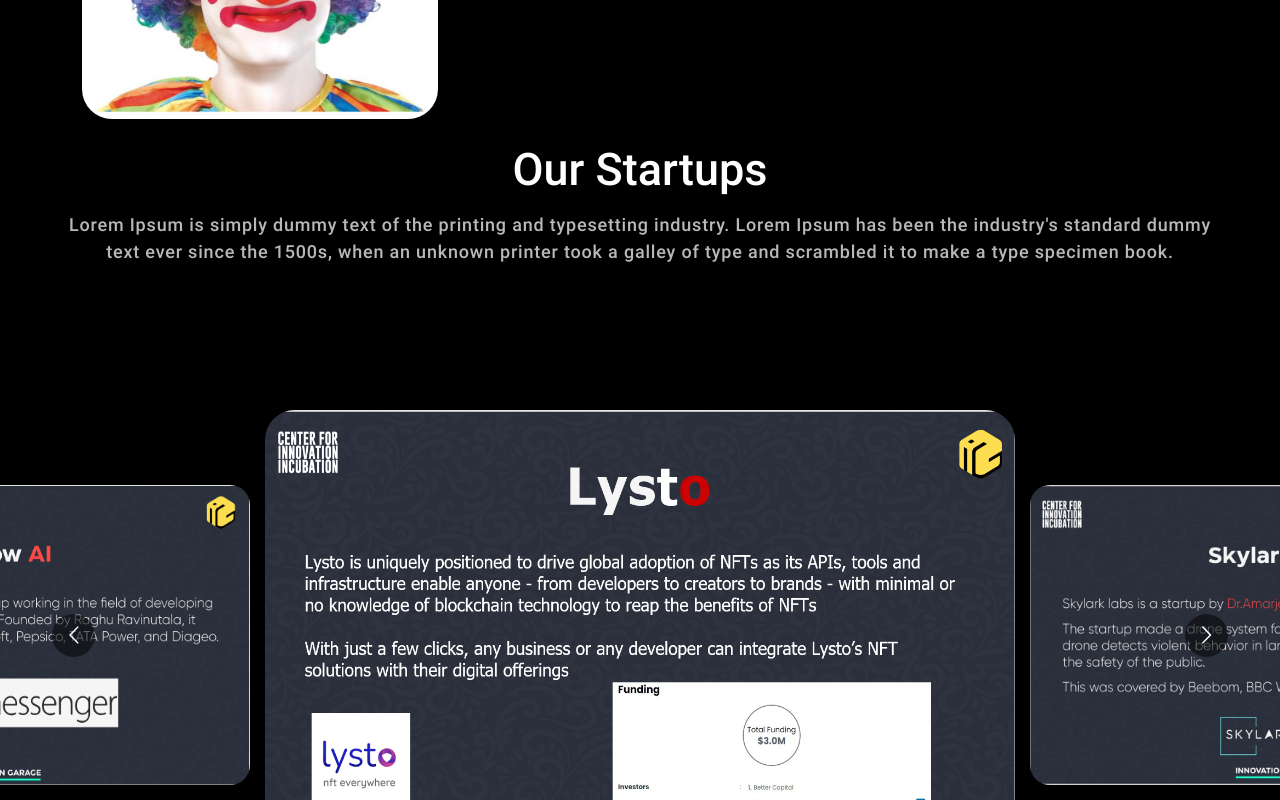
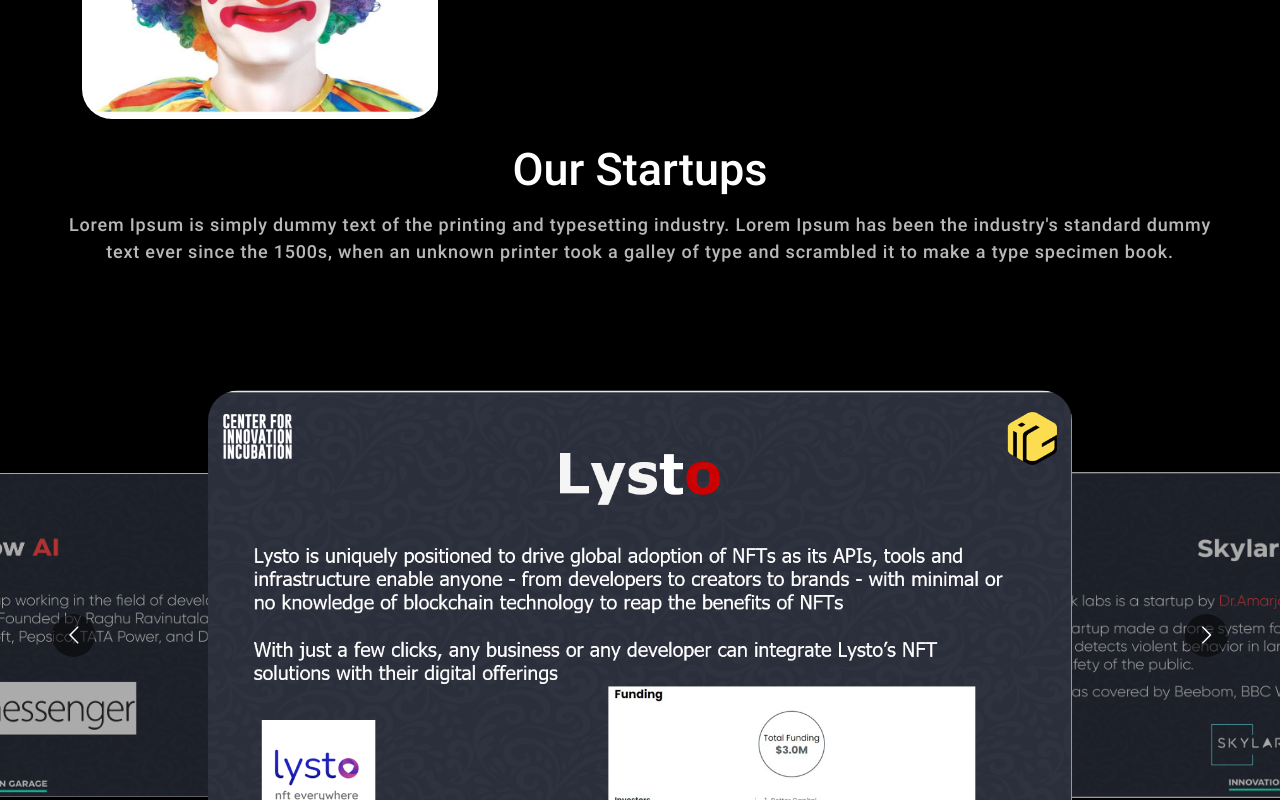
Before and after one commit to roshnn74/frontend, a React (Create React App) app: page /community in a window 1280 px wide. Shown: the part 2140-2940 px from the top of the page. Built offline with nearby package versions, Linux system fonts and the light colour scheme.

Commit message:
startup made responsive

```diff
--- a/src/App.css
+++ b/src/App.css
@@ -760,7 +760,9 @@
     border-radius: 5px;
     margin: 10px;
   }
-
+  .carousel-container{
+    width: 100vw;
+  }
   .carousel-container .slide{
     margin: 0;
     padding: 0;
@@ -772,15 +774,25 @@
     transform: scale(1,1);
     transition: transform 1s;
   }
-
+  .slide{
+    width: 100%;
+  }
+
+  .react-multi-carousel-item{
+    opacity: 0.7;
+  }
   .carousel-container .react-multi-carousel-item--active {
     transform: scale(1.5,1.5);
     transition: transform 1s;
+    z-index: 1;
+    opacity: 1;
   }
 
   .carousel-container .slide img{
-    width: 500px;
-    height: 300px;
+    /* max-width: 90vw; */
+    width: 90%;
+    /* height: 300px; */
+    /* width: 100%; */
     border-radius: 20px;
   }
 
@@ -1587,6 +1599,15 @@
       margin: 1%;
     }
   }
+  @media screen and (max-width:770px) {
+    .project .nav.nav-pills{
+      display: flex;
+      width: 100%;
+    }
+    .project .nav.nav-pills .nav-link {
+      font-size: 13px;
+    }
+  }
   @media screen and (max-width:600px) {
     .social-icon{
       margin-right: 30px;
--- a/src/components/Startup.js
+++ b/src/components/Startup.js
@@ -27,7 +27,7 @@
         },
         mobile: {
           breakpoint: { max: 464, min: 0 },
-          items: 1
+          items: 1,
         }
       };
   return (
@@ -46,19 +46,19 @@
         containerClass="carousel-container"
       >
         <div className="slide">
-          <img src={Img1} alt="Yellow AI" />
+          <img draggable={false} src={Img1} alt="Yellow AI" />
         </div>
         <div className="slide">
-          <img src={Img2} alt="Lysto" />
+          <img draggable={false} src={Img2} alt="Lysto" />
         </div>
         <div className="slide">
-          <img src={Img3} alt="Skylark" />
+          <img draggable={false} src={Img3} alt="Skylark" />
         </div>
         <div className="slide">
-          <img src={Img4} alt="AlmaBase" />
+          <img draggable={false} src={Img4} alt="AlmaBase" />
         </div>
         <div className="slide">
-          <img src={Img5} alt="BugClaim" />
+          <img draggable={false} src={Img5} alt="BugClaim" />
         </div>
       </Carousel>
       }
```
